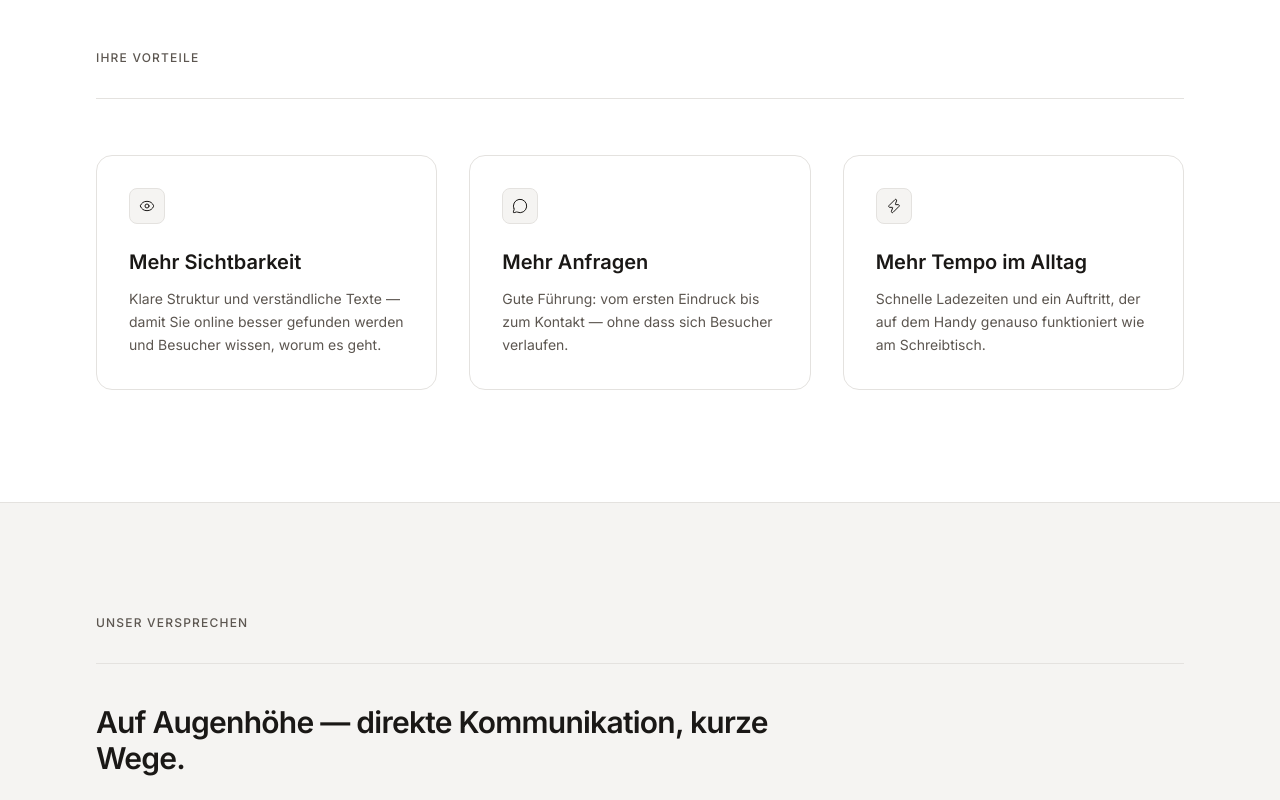
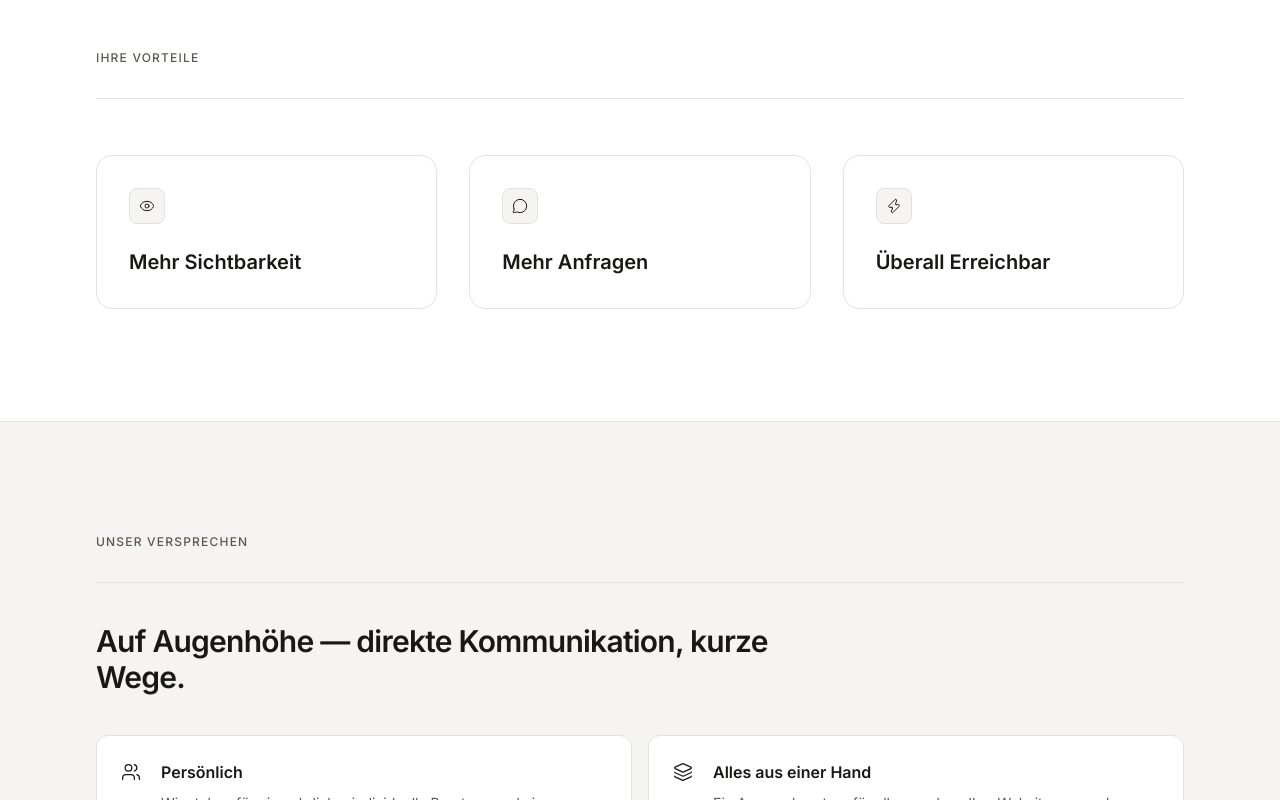
Before and after one commit to Christof999/csoftware, a React (Vite) app: page / in a window 1280 px wide. Shown: the part 930-1730 px from the top of the page. Built offline with nearby package versions, Linux system fonts and the light colour scheme.

Commit message:
Simplify Ihre Vorteile cards to icon + title only
Remove description text from cards, update third title to "Überall Erreichbar"

https://claude.ai/code/session_01FHPcRT2eRSc45xAd7jqsse

```diff
--- a/src/components/home/HomeValueProps.tsx
+++ b/src/components/home/HomeValueProps.tsx
@@ -4,21 +4,9 @@ import { fadeInUp, staggerContainer } from '../../lib/motion'
 import { SpotlightCard } from './tech/SpotlightCard'
 
 const items = [
-  {
-    icon: Eye,
-    title: 'Mehr Sichtbarkeit',
-    text: 'Klare Struktur und verständliche Texte — damit Sie online besser gefunden werden und Besucher wissen, worum es geht.',
-  },
-  {
-    icon: MessageCircle,
-    title: 'Mehr Anfragen',
-    text: 'Gute Führung: vom ersten Eindruck bis zum Kontakt — ohne dass sich Besucher verlaufen.',
-  },
-  {
-    icon: Zap,
-    title: 'Mehr Tempo im Alltag',
-    text: 'Schnelle Ladezeiten und ein Auftritt, der auf dem Handy genauso funktioniert wie am Schreibtisch.',
-  },
+  { icon: Eye,           title: 'Mehr Sichtbarkeit' },
+  { icon: MessageCircle, title: 'Mehr Anfragen'      },
+  { icon: Zap,           title: 'Überall Erreichbar' },
 ]
 
 export function HomeValueProps() {
@@ -57,9 +45,6 @@ export function HomeValueProps() {
                   <h3 className="mt-6 font-display text-xl font-semibold text-gallery-ink">
                     {item.title}
                   </h3>
-                  <p className="mt-3 text-sm leading-relaxed text-shell-muted">
-                    {item.text}
-                  </p>
                 </SpotlightCard>
               </motion.li>
             ))}
```
